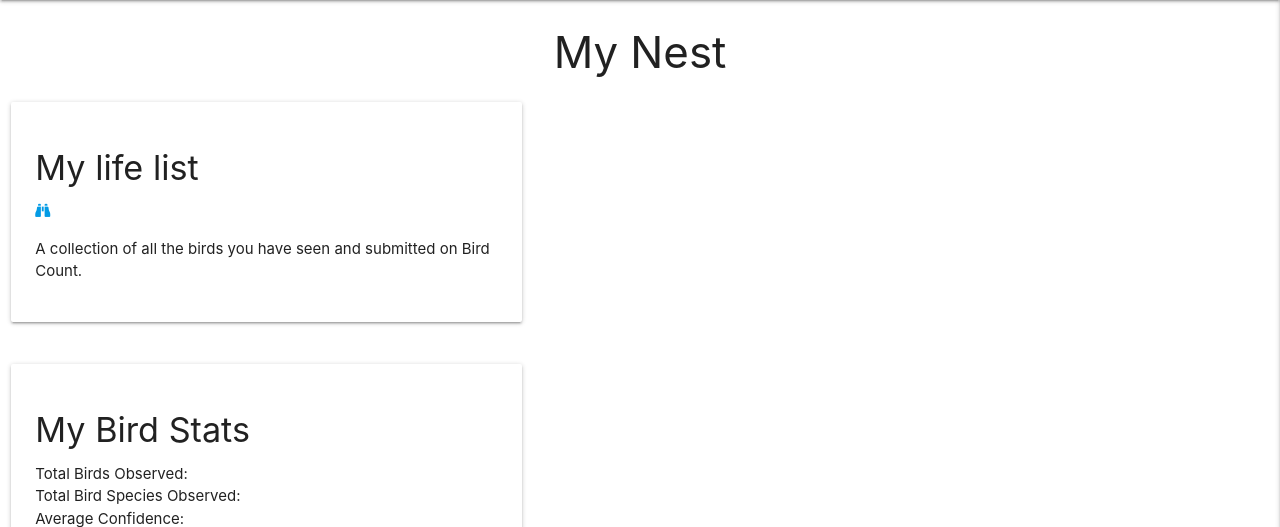
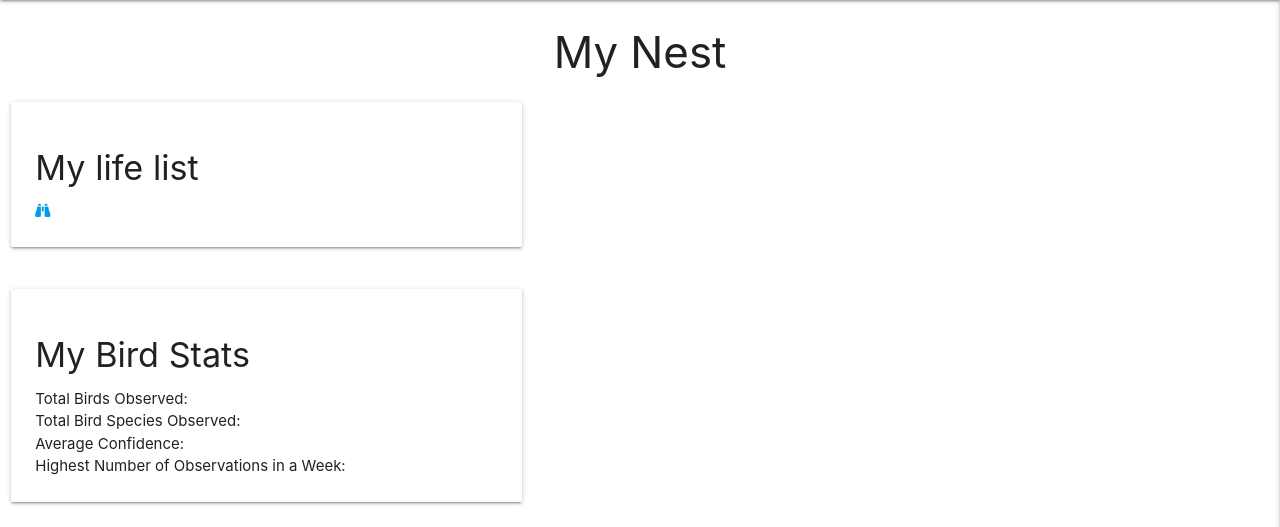
Before and after one commit to secarrel/Bird_Count, a Flask app: page /my_nest/ in a window 1280 px wide. Shown: the part 64-591 px from the top of the page. Run offline with Flask 3, Linux system fonts and the light colour scheme; data that the repository does not hold is empty; some libraries are stand-ins or nearby versions.

Commit message:
Remove: description of life list card

```diff
--- a/templates/my_nest.html
+++ b/templates/my_nest.html
@@ -9,9 +9,6 @@
             <div class= card-heading>
                 <h4 > My life list </h4>
                 <a href="{{ url_for('show_life_list') }}"><i class="fa-solid fa-binoculars"></i></a>
-                <p>
-                    A collection of all the birds you have seen and submitted on Bird Count.
-                </p>
             </div>
         </div>
     </div>
```
